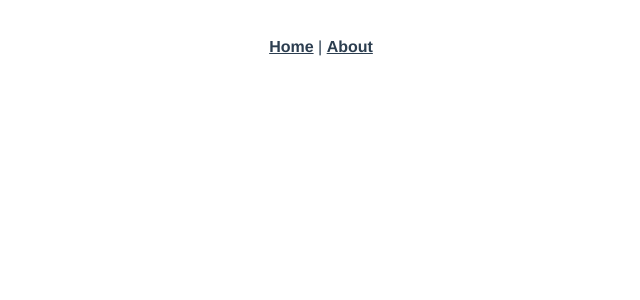
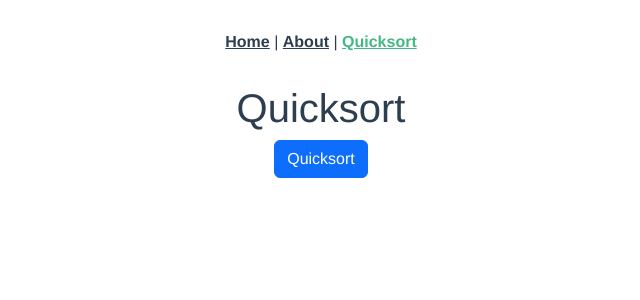
Before and after one commit to RamiroLinares/sortVisualizerVueJS, a Vue app: page /quicksort in a window 1280 px wide. Shown: the top 300 px of the page, without its empty margins (319-959 px from the left). Built offline with nearby package versions, Linux system fonts and the light colour scheme.

Commit message:
added vue bootstrap and quicksort

```diff
--- a/src/App.vue
+++ b/src/App.vue
@@ -2,7 +2,8 @@
   <div id="app">
     <div id="nav">
       <router-link to="/">Home</router-link> |
-      <router-link to="/about">About</router-link>
+      <router-link to="/about">About</router-link> |
+      <router-link to="/quicksort">Quicksort</router-link>
     </div>
     <router-view/>
   </div>
--- /dev/null
+++ b/src/algorithms/quicksort.js
@@ -0,0 +1,17 @@
+//recursive quicksort
+export default function quicksort(array) {
+    if (array.length <= 1) {
+      return array;
+    }
+
+    var pivot = array[0];
+
+    var left = [];
+    var right = [];
+
+    for (var i = 1; i < array.length; i++) {
+      array[i] < pivot ? left.push(array[i]) : right.push(array[i]);
+    }
+
+    return quicksort(left).concat(pivot, quicksort(right));
+  };
--- a/src/components/HelloWorld.vue
+++ b/src/components/HelloWorld.vue
@@ -11,6 +11,7 @@
       <li><a href="https://github.com/vuejs/vue-cli/tree/dev/packages/%40vue/cli-plugin-babel" target="_blank" rel="noopener">babel</a></li>
       <li><a href="https://github.com/vuejs/vue-cli/tree/dev/packages/%40vue/cli-plugin-router" target="_blank" rel="noopener">router</a></li>
       <li><a href="https://github.com/vuejs/vue-cli/tree/dev/packages/%40vue/cli-plugin-vuex" target="_blank" rel="noopener">vuex</a></li>
+      <li><a href="https://github.com/vuejs/vue-cli/tree/dev/packages/%40vue/cli-plugin-eslint" target="_blank" rel="noopener">eslint</a></li>
     </ul>
     <h3>Essential Links</h3>
     <ul>
--- a/src/router/index.js
+++ b/src/router/index.js
@@ -17,6 +17,14 @@ const routes = [
     // this generates a separate chunk (about.[hash].js) for this route
     // which is lazy-loaded when the route is visited.
     component: () => import(/* webpackChunkName: "about" */ '../views/About.vue')
+  },
+  {
+    path: '/quicksort',
+    name: 'Quicksort',
+    // route level code-splitting
+    // this generates a separate chunk (about.[hash].js) for this route
+    // which is lazy-loaded when the route is visited.
+    component: () => import(/* webpackChunkName: "about" */ '../views/Quicksort.vue')
   }
 ]
 
--- /dev/null
+++ b/src/views/Quicksort.vue
@@ -0,0 +1,20 @@
+<template>
+  <div class="quicksort">
+    <h1>Quicksort</h1>
+    <b-button variant='primary' v-on:click="quicksort">Quicksort</b-button>
+  </div>
+</template>
+
+<script>
+import quicksort from '@/algorithms/quicksort.js'
+
+export default {
+  name: 'Quicksort',
+  methods: {
+    quicksort () {
+      const array = [4000, 10, 24, 1]
+      quicksort(array)
+    }
+  }
+}
+</script>
```
Also changed, not shown: src/main.js (+8 -2 lines).
